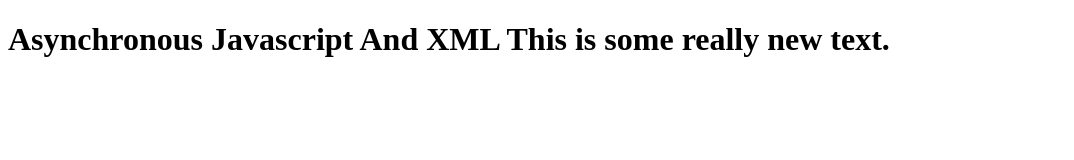
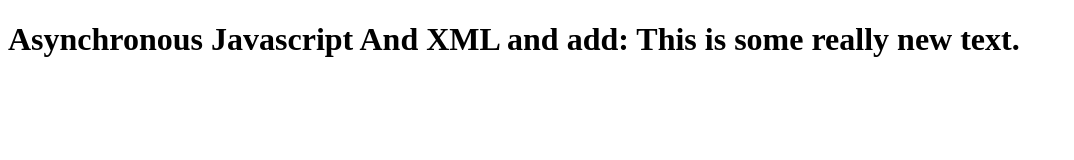
Before and after one commit to sourcebug/learning-html, a plain HTML site: page index.html in a window 1280 px wide. Shown: the whole page, without its empty margins (0-1074 px from the left). Drawn offline with Linux system fonts and the light colour scheme.

Commit message:
Next tutorial changes

```diff
--- a/index.html
+++ b/index.html
@@ -30,7 +30,7 @@
         $.ajax({
             url:"test.html"
         }).done(function(data){
-            $("h1").append(" " + data);
+            $("h1").append(" and add: " + data);
         })
     </script>
 
```
